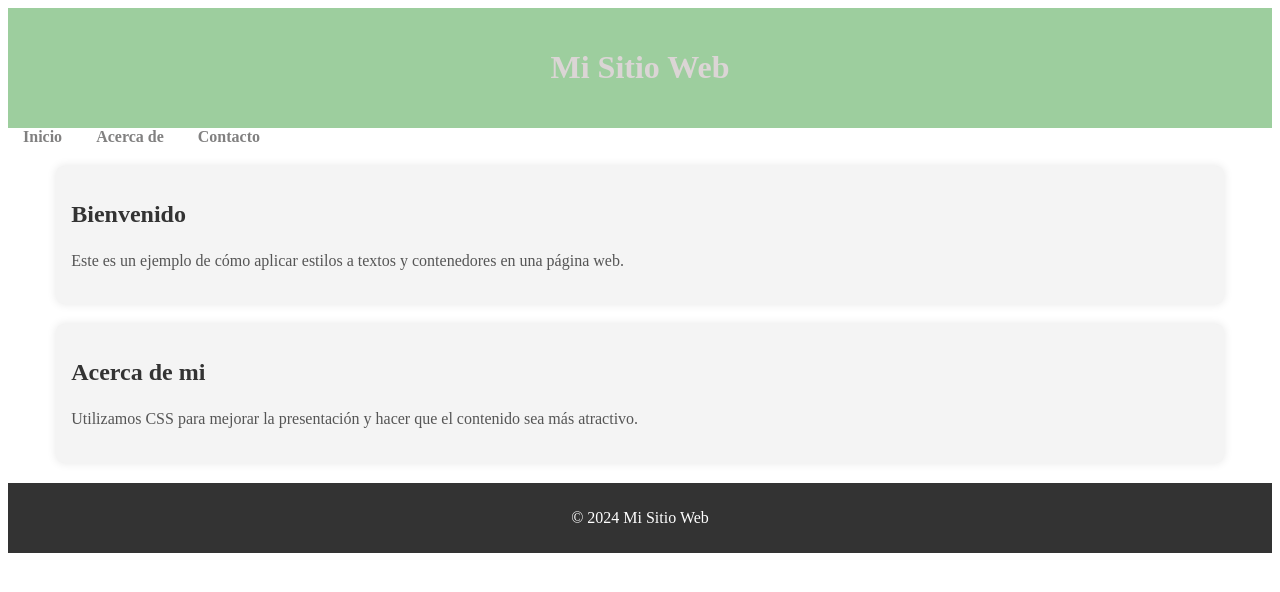
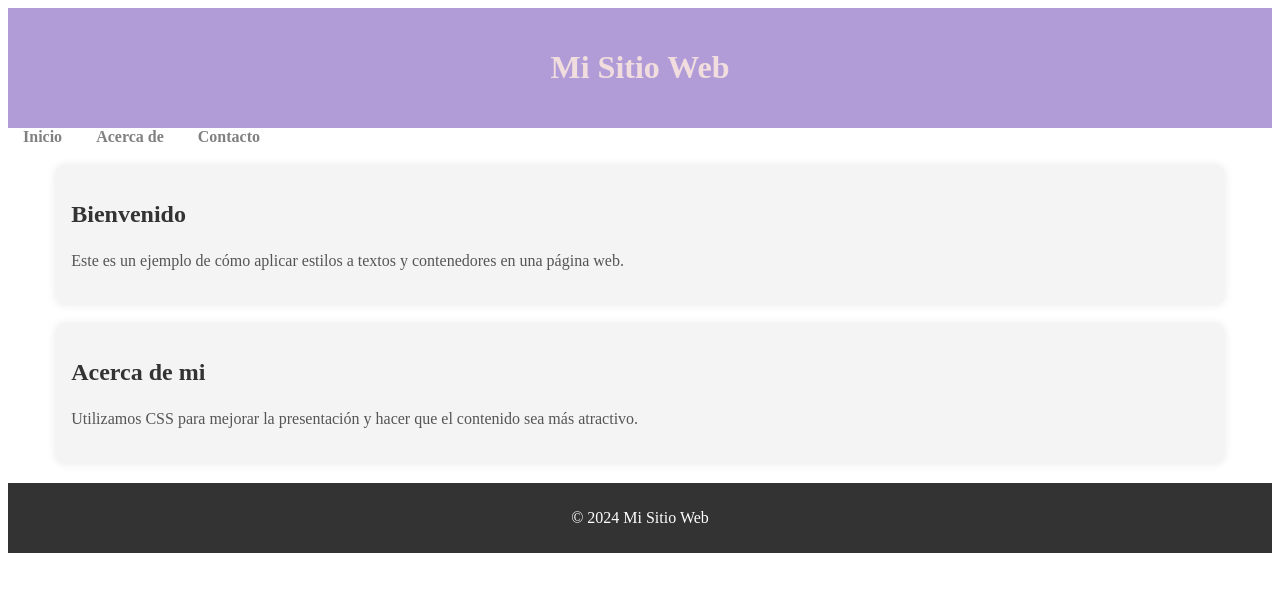
Before and after one commit to CarlosAcosta66/lab9, a plain HTML site: page index.html in a window 1280 px wide. Drawn offline with Linux system fonts and the light colour scheme.

Commit message:
cambio de colores

```diff
--- a/style.css
+++ b/style.css
@@ -1,9 +1,9 @@
  /* Estilos para el encabezado */
  header {
-    background-color: #9dce9e;
+    background-color: #b19cd8;
     padding: 20px;
     text-align: center;
-    color: rgb(219, 213, 213);
+    color: rgb(241, 221, 221);
 }
 
 /* Estilos para la barra de navegación */
```
